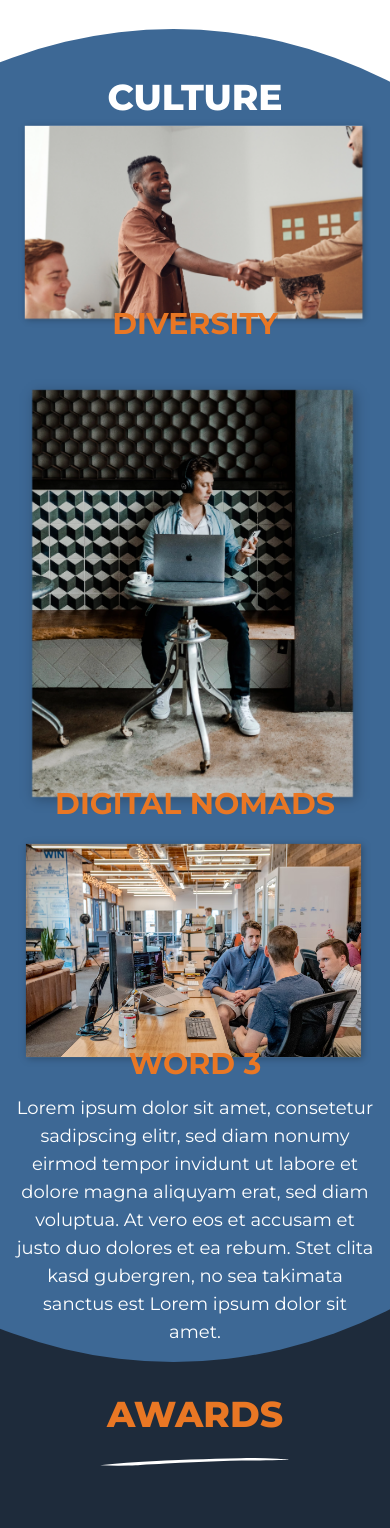
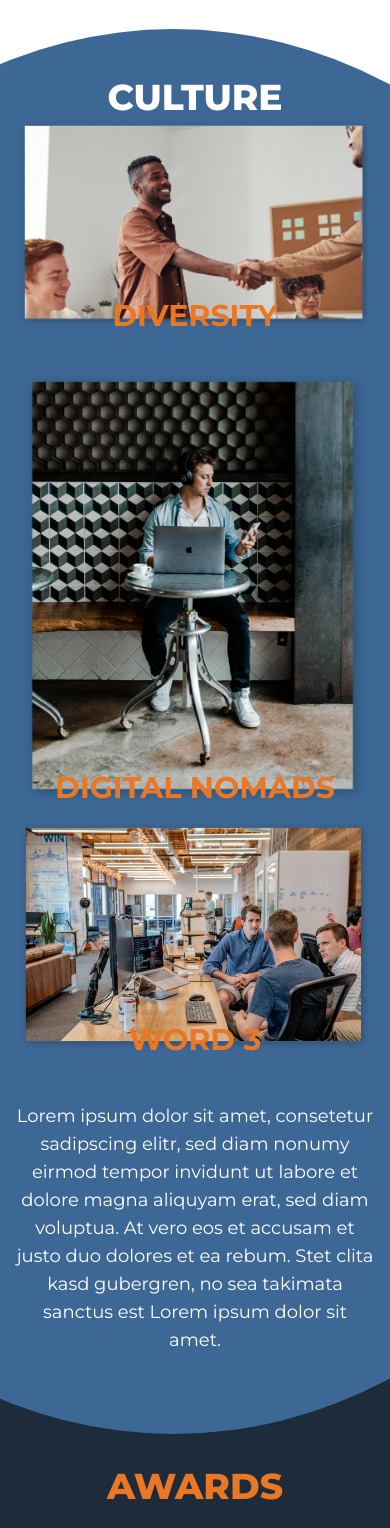
Before and after one commit to bluebird-technologies/bluebird_tech_OLD, a Next.js app: page /why in a window 390 px wide. Shown: the part 1522-3050 px from the top of the page. Built offline with nearby package versions, Linux system fonts and the light colour scheme.

Commit message:
text position adjusted to be on image

```diff
--- a/components/WhyBluebird/ImageGallery.tsx
+++ b/components/WhyBluebird/ImageGallery.tsx
@@ -9,23 +9,19 @@ const ImageGallery = () => {
         <picture>
           <source srcSet="/why/handshake.png" />
           <img className="" src="/why/handshake.png" alt="handshake" />
-        </picture>
-        <div className="-mt-6  sm:-mt-12">
-          <h1 className="text-3xl md:text-5xl lg:text-6xl text-highlight text-center  font-bold">
+          <h1 className="text-3xl md:text-5xl lg:text-6xl text-highlight text-center -mt-8  font-bold">
             DIVERSITY
           </h1>
-        </div>
+        </picture>
       </div>
       <div className="mb-3 relative">
         <picture>
           <source srcSet="/why/music.png" />
           <img className="" src="/why/music.png" alt="music" />
-        </picture>
-        <div className="-mt-8 sm:-mt-[75px]">
-          <h1 className="text-3xl md:text-5xl lg:text-6xl text-center  text-highlight font-bold">
+          <h1 className="text-3xl md:text-5xl lg:text-6xl text-highlight text-center -mt-10  font-bold">
             DIGITAL NOMADS
           </h1>
-        </div>
+        </picture>
       </div>
       <div className="relative mb-3">
         <picture>
@@ -35,15 +31,13 @@ const ImageGallery = () => {
             src="/why/meeting.png"
             alt="meeting"
           />
-        </picture>
-        <div className="-mt-6 sm:-mt-[50px]">
-          <h1 className="text-3xl md:text-5xl lg:text-6xl text-center  text-highlight font-bold">
+          <h1 className="text-3xl md:text-5xl lg:text-6xl text-highlight text-center -mt-8  font-bold">
             WORD 3
           </h1>
-        </div>
+        </picture>
       </div>
-      <div className="flex justify-center z-0 mb-4 items-center h-full">
-        <h1 className="text-white text-center text-lg md:text-xl">
+      <div className="flex justify-center z-0 mb-20 items-center h-full">
+        <h1 className="text-white text-center text-lg mt-8 md:text-xl">
           Lorem ipsum dolor sit amet, consetetur sadipscing elitr, sed diam nonumy eirmod tempor
           invidunt ut labore et dolore magna aliquyam erat, sed diam voluptua. At vero eos et
           accusam et justo duo dolores et ea rebum. Stet clita kasd gubergren, no sea takimata
```
